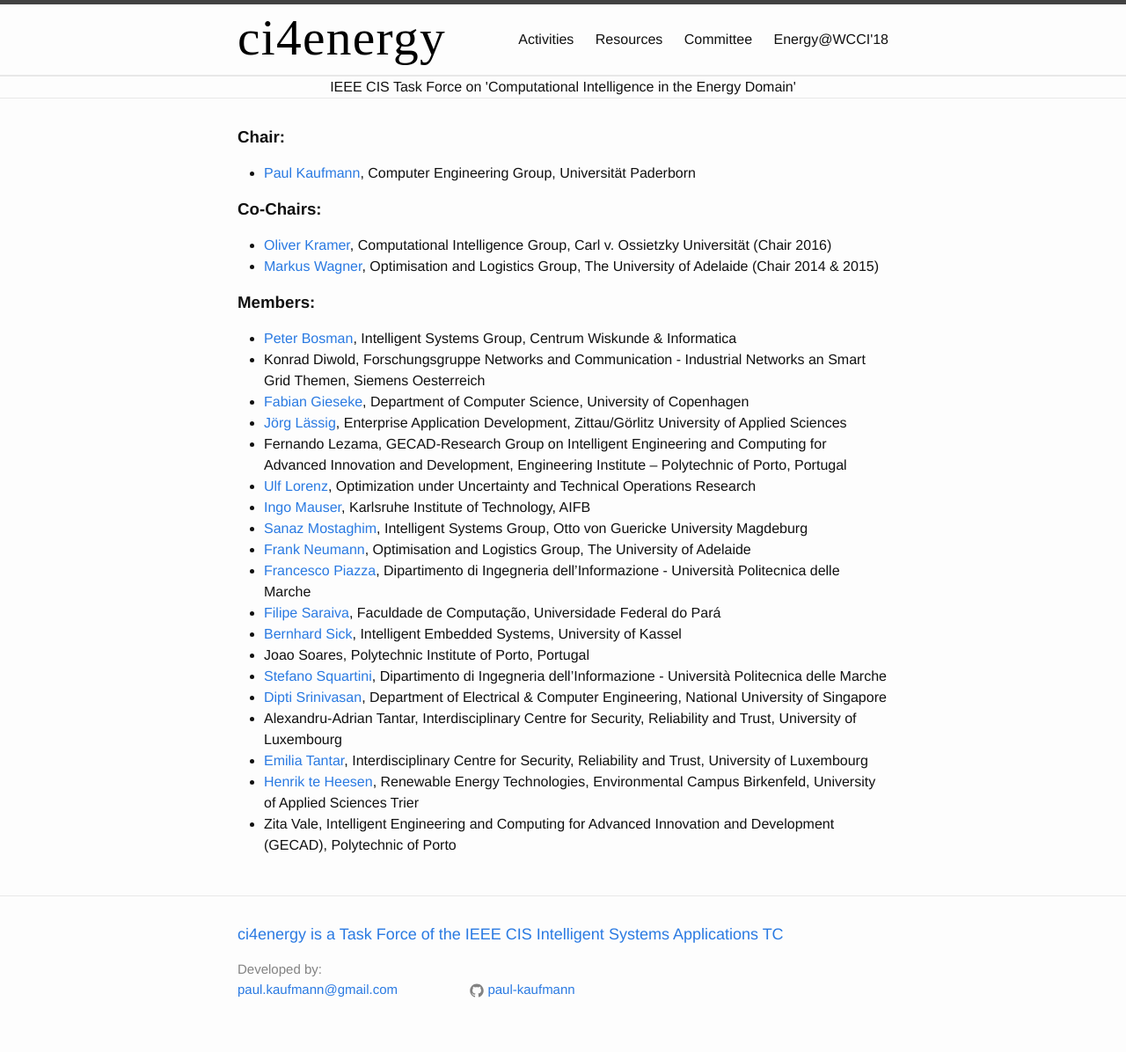
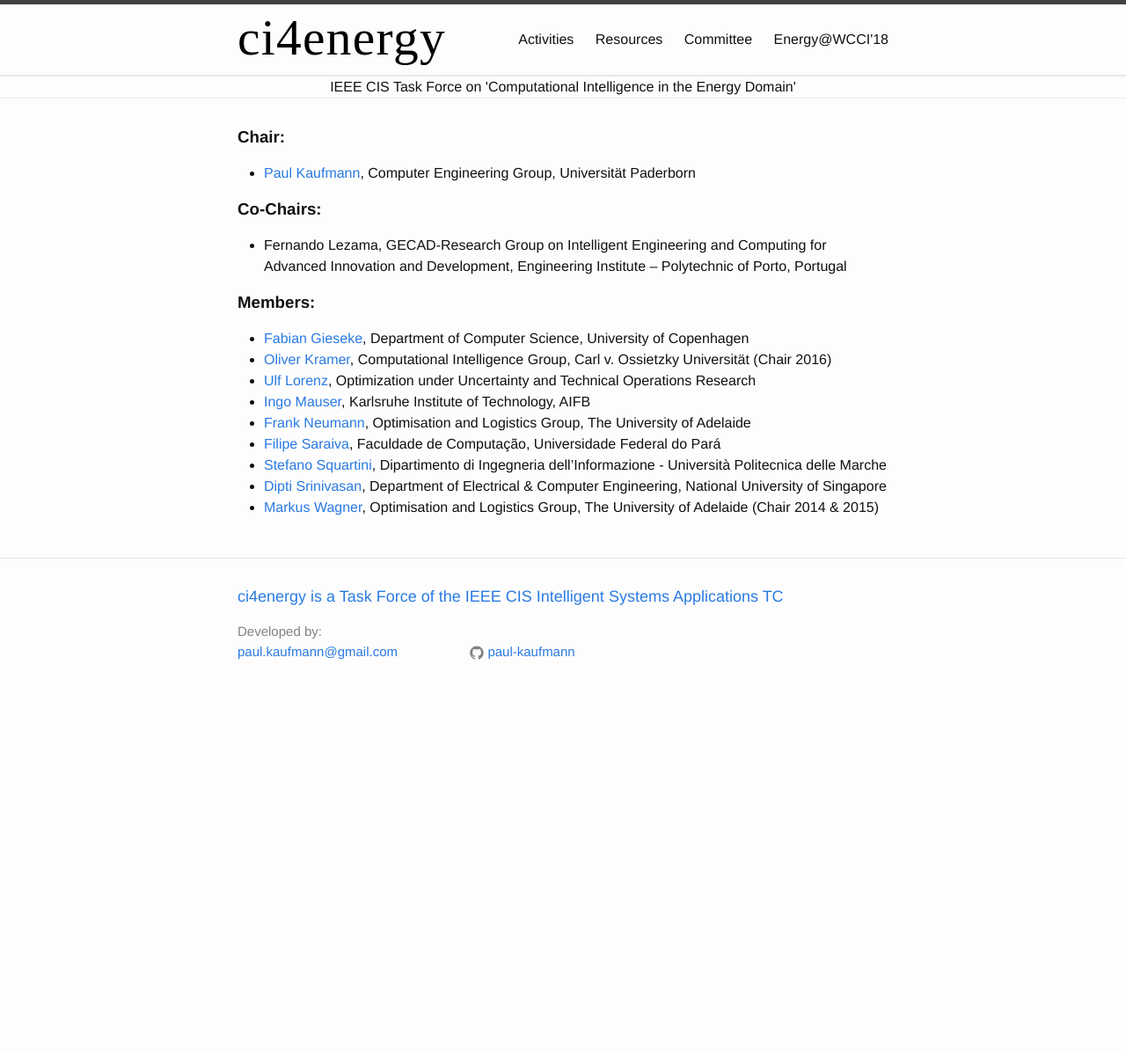
Before and after one commit to ci4energy/ci4energy.github.io, a Jekyll site: the page built from committee.md, in a window 1280 px wide. Shown: the whole page at 88% size. Built offline with Jekyll 4.4.1, drawn with Linux system fonts in a browser that asks for light colours; after the commit the page ends 900 px from its top, so only the background shows below that.

Commit message:
ddfg sdf

```diff
--- a/committee.md
+++ b/committee.md
@@ -12,27 +12,16 @@
 
 <h3><b>Co-Chairs:</b></h3>
 
-- <a href="http://www.ci.uni-oldenburg.de/">Oliver Kramer</a>, Computational Intelligence Group, Carl v. Ossietzky Universität (Chair 2016)
-- <a href="http://cs.adelaide.edu.au/%7Emarkus">Markus Wagner</a>, Optimisation and Logistics Group, The University of Adelaide (Chair 2014 &amp; 2015)
+- Fernando Lezama, GECAD-Research Group on Intelligent Engineering and Computing for Advanced Innovation and Development, Engineering Institute – Polytechnic of Porto, Portugal
 
 <h3><b>Members:</b></h3>
 
-- <a href="http://homepages.cwi.nl/%7Ebosman/">Peter Bosman</a>, Intelligent Systems Group, Centrum Wiskunde &amp; Informatica
-- Konrad Diwold, Forschungsgruppe Networks and Communication - Industrial Networks an Smart Grid Themen, Siemens Oesterreich
 - <a href="http://diku.dk/english/staff/?pure=en/persons/473301">Fabian Gieseke</a>, Department of Computer Science, University of Copenhagen
-- <a href="http://www.enterprise-application-development.org/group/joerg-laessig.html">Jörg Lässig</a>, Enterprise Application Development, Zittau/Görlitz University of Applied Sciences
-- Fernando Lezama, GECAD-Research Group on Intelligent Engineering and Computing for Advanced Innovation and Development, Engineering Institute – Polytechnic of Porto, Portugal
+- <a href="http://www.ci.uni-oldenburg.de/">Oliver Kramer</a>, Computational Intelligence Group, Carl v. Ossietzky Universität (Chair 2016)
 - <a href="http://www.wiwi.uni-siegen.de/technologiemanagement/">Ulf Lorenz</a>, Optimization under Uncertainty and Technical Operations Research
 - <a href="http://www.aifb.kit.edu/web/Ingo_Mauser/en">Ingo Mauser</a>, Karlsruhe Institute of Technology, AIFB
-- <a href="http://is.cs.ovgu.de/SanazMostaghim.html">Sanaz Mostaghim</a>, Intelligent Systems Group, Otto von Guericke University Magdeburg
 - <a href="http://cs.adelaide.edu.au/%7Efrank">Frank Neumann</a>, Optimisation and Logistics Group, The University of Adelaide
-- <a href="http://www.dii.univpm.it/francesco.piazza">Francesco Piazza</a>, Dipartimento di Ingegneria dell'Informazione - Università Politecnica delle Marche
 - <a href="http://filipesaraiva.info/">Filipe Saraiva</a>, Faculdade de Computação, Universidade Federal do Pará
-- <a href="http://www.ies.eecs.uni-kassel.de/sick">Bernhard Sick</a>, Intelligent Embedded Systems, University of Kassel
-- Joao Soares, Polytechnic Institute of Porto, Portugal
 - <a href="http://www.dii.univpm.it/stefano.squartini">Stefano Squartini</a>, Dipartimento di Ingegneria dell'Informazione - Università Politecnica delle Marche
 - <a href="http://www.ece.nus.edu.sg/stfpage/elesd/">Dipti Srinivasan</a>, Department of Electrical &amp; Computer Engineering, National University of Singapore
-- Alexandru-Adrian Tantar, Interdisciplinary Centre for Security, Reliability and Trust, University of Luxembourg
-- <a href="https://emiliatantar.wordpress.com/">Emilia Tantar</a>, Interdisciplinary Centre for Security, Reliability and Trust, University of Luxembourg
-- <a href="http://www.umwelt-campus.de/ucb/index.php?id=teheesen">Henrik te Heesen</a>, Renewable Energy Technologies, Environmental Campus Birkenfeld, University of Applied Sciences Trier
-- Zita Vale, Intelligent Engineering and Computing for Advanced Innovation and Development (GECAD), Polytechnic of Porto
+- <a href="http://cs.adelaide.edu.au/%7Emarkus">Markus Wagner</a>, Optimisation and Logistics Group, The University of Adelaide (Chair 2014 &amp; 2015)
```
